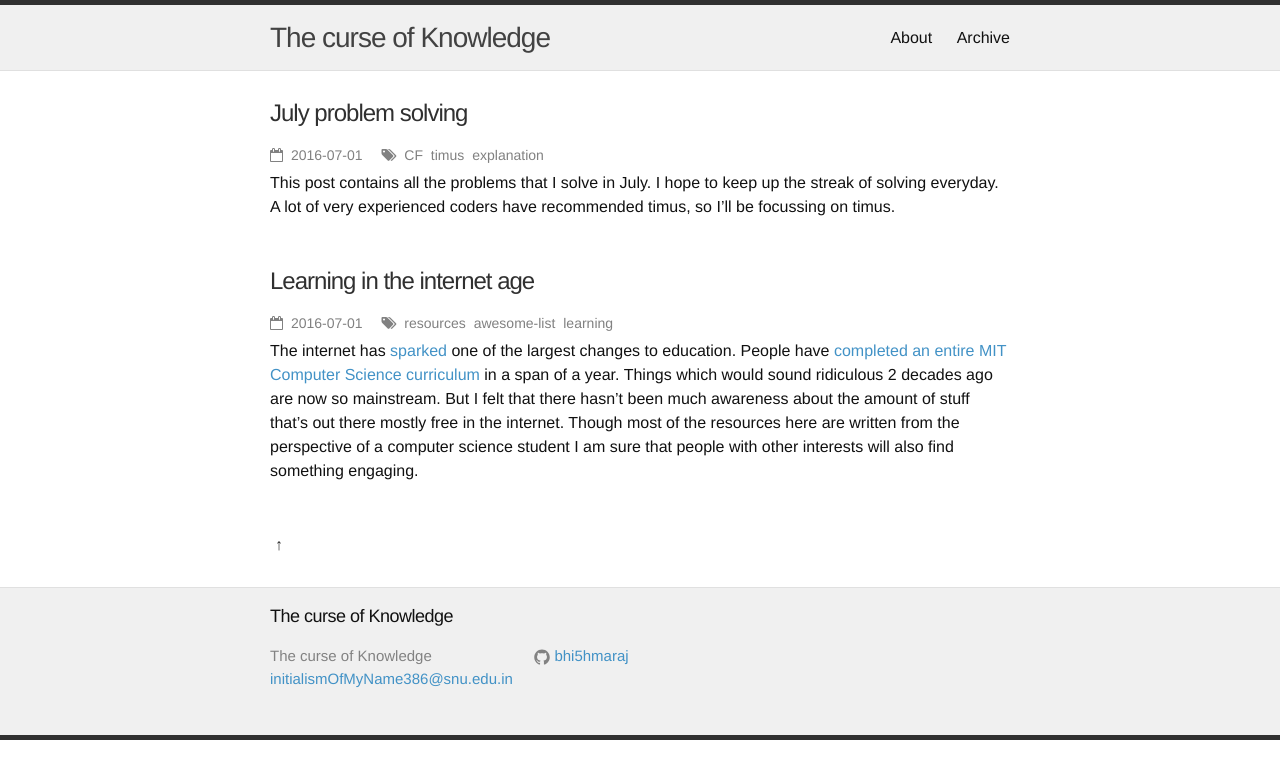
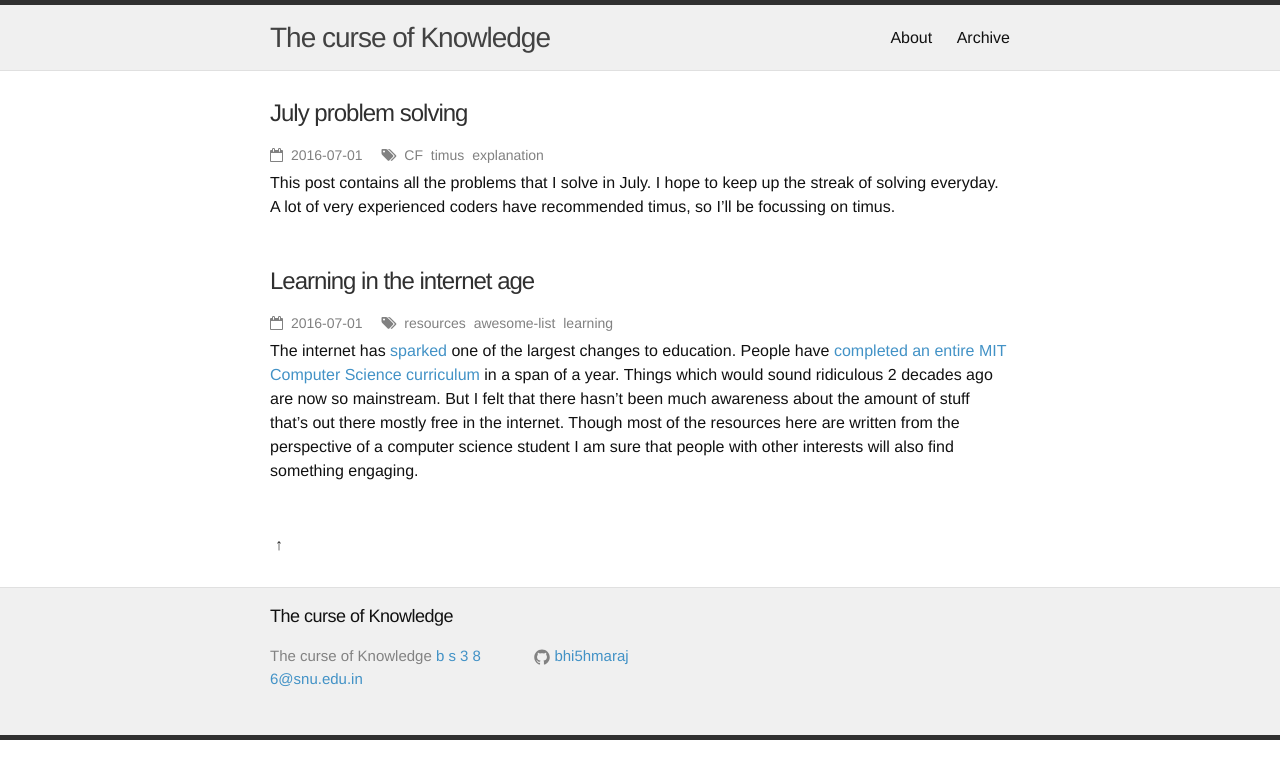
Before and after one commit to bhi5hmaraj/blog, a Jekyll site: the page built from index.html, in a window 1280 px wide. Shown: the top 779 px of the page. Built offline with Jekyll 4.4.1, drawn with Linux system fonts in a browser that asks for light colours; nearby versions of some CDN libraries; Markdown is read by kramdown in place of the engine named in the settings; the list of posts is cut into pages by our own code.

Commit message:
the previous one is bad

```diff
--- a/_config.yml
+++ b/_config.yml
@@ -3,7 +3,7 @@ plugins: [jemoji, jekyll-paginate]
 
 # Site settings
 title: The curse of Knowledge
-email: initialismOfMyName386@snu.edu.in
+email: b s 3 8 6@snu.edu.in
 description:
 baseurl: "/blog" # the subpath of your site, e.g. /blog/
 url: "" # the base hostname & protocol for your site
```
